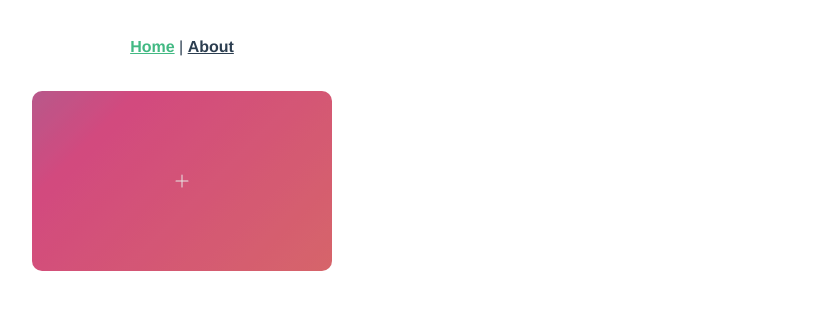
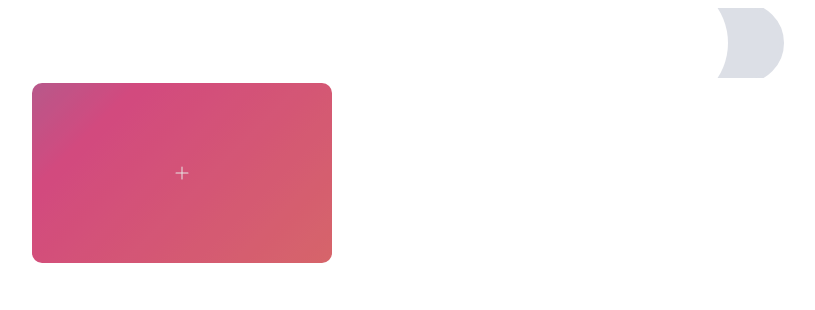
Before and after one commit to YUN-CHIEN-LO/100-things, a Vue app: page / in a window 1280 px wide. Shown: the top 310 px of the page, without its empty margins (458-1273 px from the left). Built offline with nearby package versions, Linux system fonts and the light colour scheme; some icons are missing.

Commit message:
[Dev] 完成新增

```diff
--- a/src/App.vue
+++ b/src/App.vue
@@ -1,8 +1,4 @@
 <template>
-  <div id="nav">
-    <router-link to="/">Home</router-link> |
-    <router-link to="/about">About</router-link>
-  </div>
   <router-view />
 </template>
 
@@ -13,19 +9,6 @@
   -moz-osx-font-smoothing: grayscale;
   text-align: center;
   color: #2c3e50;
-}
-
-#nav {
-  padding: 30px;
-
-  a {
-    font-weight: bold;
-    color: #2c3e50;
-
-    &.router-link-exact-active {
-      color: #42b983;
-    }
-  }
 }
 
 /* width */
--- a/src/components/Item.vue
+++ b/src/components/Item.vue
@@ -65,14 +65,14 @@ export default defineComponent({
 
     const titleFontSize = computed(() => {
       const len = props.title.length;
-      if (len < 15) {
+      if (len < 10) {
         return {
           fontSize: "64px",
         };
       }
-      if (len >= 15 && len < 30) {
+      if (len >= 15 && len < 25) {
         return {
-          fontSize: "32px",
+          fontSize: "48px",
         };
       }
       return {
@@ -136,6 +136,9 @@ export default defineComponent({
       @include center();
       color: #fff;
       @include centerFlex();
+      width: 100%;
+      padding: 10px;
+      word-break: break-all;
     }
   }
   &__edit,
--- a/src/components/load-image/Image.vue
+++ b/src/components/load-image/Image.vue
@@ -1,7 +1,10 @@
 <template>
   <div class="image" @click="handleClick">
     <img :src="`https://picsum.photos/id/${props.id}/300/180`" alt="" />
-    <div :class="{ 'is-check': isCheck }" class="image__cover">
+    <div
+      :class="{ 'is-check': !props.resetCheck && isCheck }"
+      class="image__cover"
+    >
       <div class="image__cover__item"></div>
       <div class="image__cover__item image__cover__check">
         <div class="check-icon">
@@ -17,8 +20,8 @@
   </div>
 </template>
 
-<script>
-import { defineComponent, ref } from "vue";
+<script lang="ts">
+import { defineComponent, ref, watch } from "vue";
 export default defineComponent({
   name: "Image",
   props: {
@@ -30,10 +33,19 @@ export default defineComponent({
       type: Boolean,
       default: false,
     },
+    resetCheck: Boolean,
   },
   emits: ["select-image"],
   setup(props) {
     let isCheck = ref(false);
+    watch(
+      () => props.resetCheck,
+      (newValue: boolean, oldValue: boolean) => {
+        if (newValue === true) {
+          isCheck.value = false;
+        }
+      }
+    );
     return {
       props,
       isCheck,
@@ -48,6 +60,9 @@ export default defineComponent({
       const val = `https://picsum.photos/id/${this.props.id}/300/180`;
       const add = this.isCheck ? true : false;
       this.$emit("select-image", val, add);
+    },
+    reset() {
+      this.isCheck = false;
     },
   },
 });
--- a/src/components/load-image/Loader.vue
+++ b/src/components/load-image/Loader.vue
@@ -6,6 +6,7 @@
         :key="image.id"
         :id="image.id"
         :disable="disable"
+        :resetCheck="resetCheck"
         @select-image="handleSelect"
       />
     </div>
@@ -27,12 +28,19 @@ export default defineComponent({
   },
   props: {
     maxNum: Number,
+    value: {
+      type: Array as () => Array<string>,
+      default: () => {
+        return [];
+      },
+    },
   },
   setup(props) {
     let pageNum = ref(1);
     let imageList = reactive({ data: [] as any[] });
     let selectList = reactive({ data: [] as string[] });
     let disable = ref(false);
+    let resetCheck = ref(false);
     watch(
       () => selectList.data,
       (newVal, oldVal) => {
@@ -45,6 +53,7 @@ export default defineComponent({
       imageList,
       selectList,
       disable,
+      resetCheck,
     };
   },
 
@@ -68,6 +77,7 @@ export default defineComponent({
         });
     },
     handleSelect(url: string, add: boolean) {
+      this.resetCheck = false;
       if (add && !includes(this.selectList.data, url)) {
         this.selectList.data.push(url);
       } else if (!add) {
@@ -77,6 +87,7 @@ export default defineComponent({
     },
     reset() {
       this.selectList.data = [];
+      this.resetCheck = true;
     },
   },
 });
--- a/src/components/slider/SliderItem.vue
+++ b/src/components/slider/SliderItem.vue
@@ -29,9 +29,16 @@ export default defineComponent({
   width: 100%;
   flex-shrink: 0;
   box-sizing: border-box;
-  padding: 20px 10px;
   height: 100%;
   overflow-x: hidden;
   overflow-y: auto;
+  & h1 {
+    position: sticky;
+    top: 0;
+    background-color: #fff;
+    z-index: 10;
+    padding: 20px 0px;
+    margin: 0;
+  }
 }
 </style>
--- a/src/views/Page.vue
+++ b/src/views/Page.vue
@@ -1,5 +1,16 @@
 <template>
   <div class="page">
+    <div class="page__tool">
+      <div class="page__tool__lock">
+        <el-switch
+          v-model="lock"
+          :active-icon="active"
+          :inactive-icon="inactive"
+          size="large"
+        >
+        </el-switch>
+      </div>
+    </div>
     <div class="page__items">
       <Item
         v-for="item in list.data"
@@ -7,7 +18,7 @@
         :title="item.title"
         :url="item.img"
       />
-      <Item @click="drawer = true" />
+      <Item v-show="!lock" @click="drawer = true" />
     </div>
 
     <el-drawer
@@ -17,19 +28,25 @@
       :before-close="handleClose"
       :size="'100%'"
     >
-      <Slider @slider:submit="handleSubmit">
+      <Slider
+        ref="slider"
+        :disable-next="disableNext"
+        @slider:submit="handleSubmit"
+        @slider="handleSlide"
+      >
         <SliderItem class="page__form__title" :title="'Insert A Title'">
           <el-input
             v-model="form.title"
+            v-focus
             :input-style="inputStyle"
             maxlength="30"
             show-word-limit
+            @input="handleInput"
           ></el-input>
         </SliderItem>
-        <SliderItem>
+        <SliderItem :title="'Select a Cover'">
           <Loader ref="loader" :max-num="1" @select="handleSelect" />
         </SliderItem>
-        <SliderItem>sd</SliderItem>
       </Slider>
     </el-drawer>
   </div>
@@ -42,6 +59,7 @@ import Item from "@/components/Item.vue";
 import Slider from "@/components/slider/Slider.vue";
 import SliderItem from "@/components/slider/SliderItem.vue";
 import { ElMessageBox, ElInput } from "element-plus";
+import { Plus, Lock } from "@element-plus/icons";
 import { cloneDeep } from "lodash";
 export default defineComponent({
   name: "Home",
@@ -54,38 +72,91 @@ export default defineComponent({
   },
   setup() {
     const drawer = ref(false);
+    const loader = ref(null as any);
+    const loaderReset = () => {
+      loader.value?.reset();
+    };
+    const slider = ref(null as any);
+    const sliderReset = () => {
+      slider.value?.reset();
+    };
+    let disableNext = ref(true);
     let list = reactive({ data: [] as any[] });
     let form = reactive({
       id: 0 as number,
       title: "" as string,
       img: "" as string,
     });
-    const handleClose = (done: any) => {
-      ElMessageBox.confirm("Are you sure you want to close this?")
-        .then(() => {
-          done();
-        })
-        .catch(() => {
-          // catch error
-        });
-    };
     const inputStyle = computed(() => {
       return {
         textAlign: "center",
         fontSize: "32px",
         padding: "20px",
+        marginTop: "20px",
       };
     });
-    return { list, drawer, form, handleClose, inputStyle };
+
+    let lock = ref(false);
+    const active = ref(Lock);
+    const inactive = ref(Plus);
+
+    return {
+      list,
+      drawer,
+      form,
+      inputStyle,
+      disableNext,
+      loader,
+      loaderReset,
+      slider,
+      sliderReset,
+      lock,
+      active,
+      inactive,
+    };
+  },
+  directives: {
+    focus: {
+      // directive definition
+      mounted: (el) => {
+        el.focus();
+      },
+    },
+  },
+  mounted() {
+    this.lock = Boolean(this.list.data.length > 0);
   },
   methods: {
+    handleClose(done: any) {
+      ElMessageBox.confirm("Are you sure you want to close this?")
+        .then(() => {
+          done();
+          this.loaderReset();
+          this.sliderReset();
+        })
+        .catch(() => {
+          // catch error
+        });
+    },
+    handleInput(val: [string, number]) {
+      this.disableNext = Boolean(val.toString().length === 0);
+    },
     handleSelect(data: string[]) {
-      this.form.img = data[0];
+      this.form.img = data[0] ? data[0] : "";
+      this.disableNext = Boolean(data.length === 0);
+    },
+    handleSlide(num: any) {
+      this.disableNext = Boolean(num !== "end");
+      if (num === 0) {
+        this.disableNext = Boolean(this.form.title.length === 0);
+      }
+      if (num === 1) {
+        this.disableNext = Boolean(this.form.img.length === 0);
+      }
     },
     handleSubmit() {
       this.drawer = false;
       this.list.data.push(cloneDeep(this.form));
-
       this.resetForm();
     },
     resetForm() {
@@ -94,6 +165,7 @@ export default defineComponent({
         this.form.title = "";
         this.form.img = "";
       });
+      this.loaderReset();
     },
   },
 });
@@ -101,6 +173,7 @@ export default defineComponent({
 
 <style lang="scss" scoped>
 .page {
+  position: relative;
   &__items {
     display: flex;
     justify-content: center;
@@ -112,6 +185,26 @@ export default defineComponent({
       text-align: center;
     }
   }
+  &__tool {
+    background-color: #fff;
+    position: sticky;
+    top: 0;
+    overflow: hidden;
+    display: flex;
+    z-index: 20;
+    &__lock {
+      margin-left: auto;
+      height: 50px;
+      padding: 10px;
+      width: 200px;
+      display: flex;
+      justify-content: center;
+      align-items: center;
+      & * {
+        transform: scale(2);
+      }
+    }
+  }
 }
 ::v-deep .el-input__inner {
   height: auto;
```
Also changed, not shown: src/components/slider/Slider.vue (+68 -10 lines).
